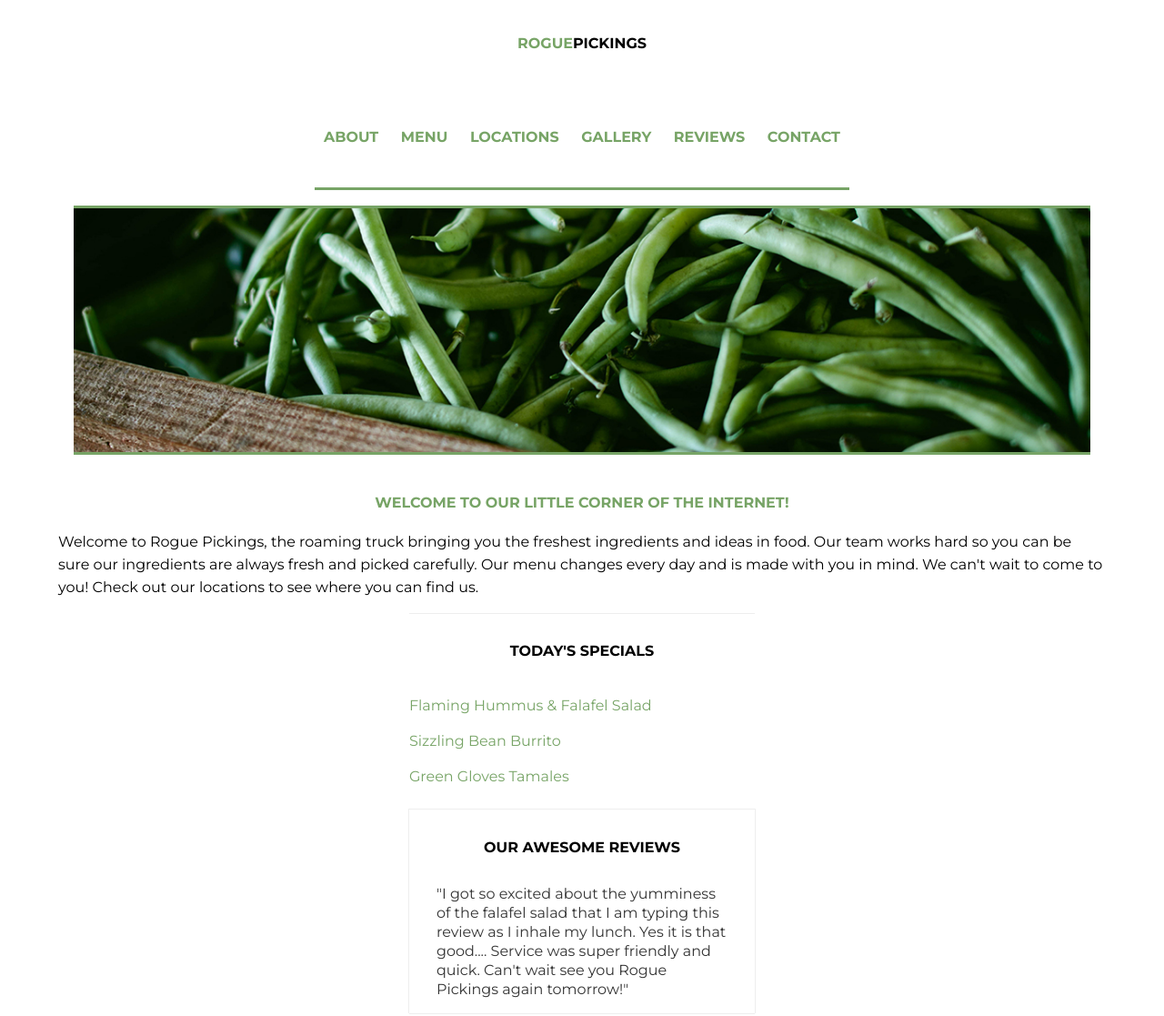
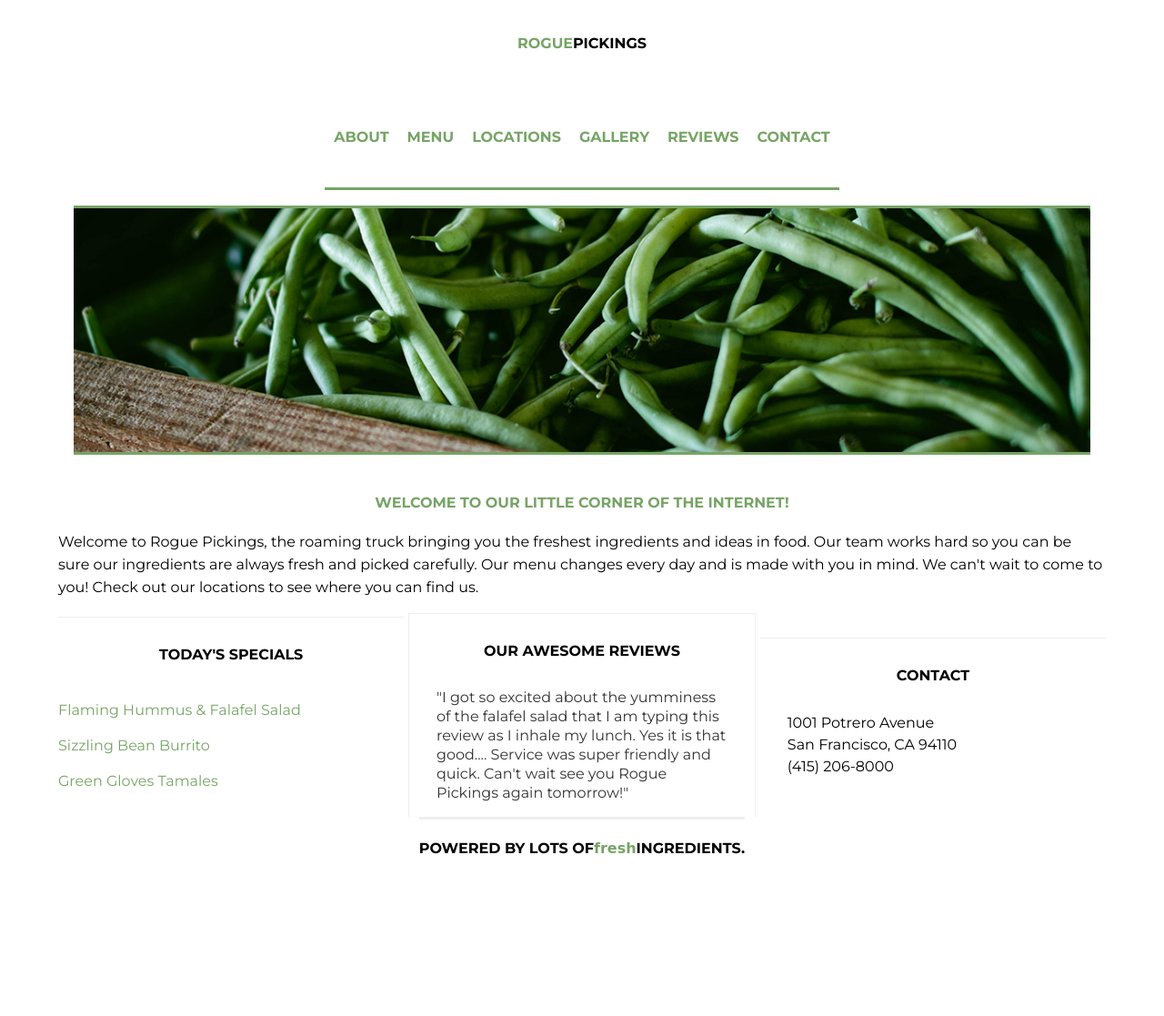
Before and after one commit to brandie2/flexbox, a plain HTML site: page 206-rogue_pickings-206starter/index.html in a window 1280 px wide. Shown: the top 1117 px of the page at 91% size. After the commit the page ends 963 px from the top, so only its background shows below. Drawn offline with Linux system fonts and the light colour scheme; a web font is replaced by a local one.

Commit message:
updated responsiveness

```diff
--- a/206-rogue_pickings-206starter/css/main.css
+++ b/206-rogue_pickings-206starter/css/main.css
@@ -72,7 +72,9 @@ header nav ul li {
 	font-weight: 700;
 	font-size: 16px;
 	padding: 0 10px;
-	display: inline;
+	display: flex;
+	flex-flow: row nowrap;
+	justify-content: space-between;
 }
 header nav ul li a{
 	text-decoration: none;
@@ -121,7 +123,6 @@ header nav ul li a{
 .section-three {
 	width: 33%;
 	height: auto;
-
 	border-top: 1px solid #eee;
 }
 
@@ -176,3 +177,49 @@ footer span {
 	color: #77a466;
 	font-size: 16px;
 }
+
+/* Media Queries */
+
+@media all and (min-width:768px) {
+	.bottom-section {
+		margin: 0 auto;
+		clear: both;
+		display: flex;
+		width: 100%;
+		justify-content: center;
+		align-items: center;
+		flex-flow: row wrap;
+		justify-content: space-between;
+	}
+	.section-one,
+	.section-two,
+	.section-three {
+		width: 33%;
+		height: auto;
+		border-top: 1px solid #eee;
+	}
+}
+
+@media all and (min-width:1200px) {
+	header nav ul{
+		display:flex;
+		justify-content: space-between;
+	}
+	.bottom-section {
+		margin: 0 auto;
+		clear: both;
+		display: flex;
+		width: 100%;
+		justify-content: center;
+		align-items: center;
+		flex-flow: row wrap;
+		justify-content: space-between;
+	}
+	.section-one,
+	.section-two,
+	.section-three {
+		width: 33%;
+		height: auto;
+		border-top: 1px solid #eee;
+}
+}
```
